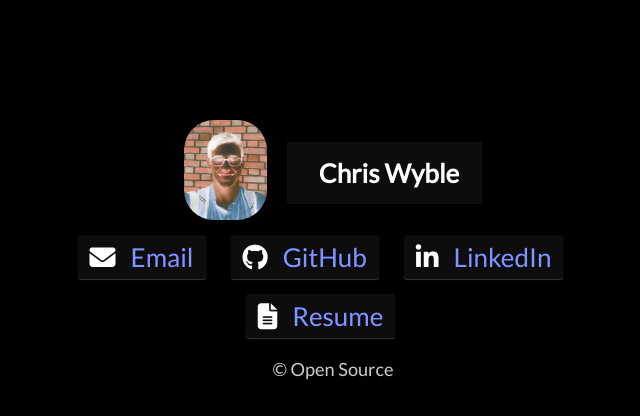
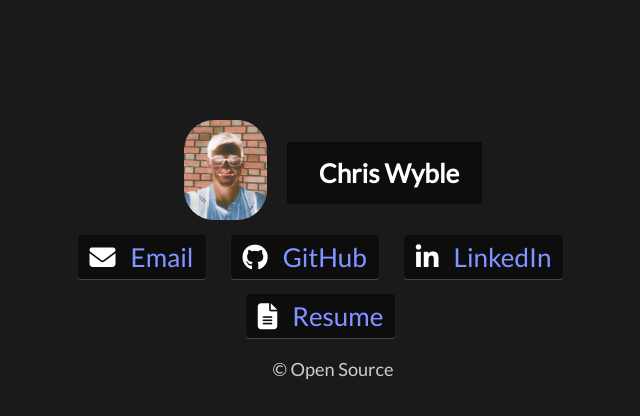
Before and after one commit to chrisWyble/ChrisWebsite, a plain HTML site: page index.html in a window 1280 px wide. Both pictures are taken after a click on the element 532 px from the left and 170 px from the top of the page. Shown: the whole page, without its empty margins (307-947 px from the left). Drawn offline with Linux system fonts and the light colour scheme.

Commit message:
night_background change

```diff
--- a/css/index.css
+++ b/css/index.css
@@ -166,7 +166,7 @@ margin: 5px 0px;
 }
 
 .night{
-background: #000;
+background: #1a1a1a;
 color: #fff;
 transition: background 1.3s, color 1.3s;
 -webkit-filter: invert(1) hue-rotate(180deg);
```
